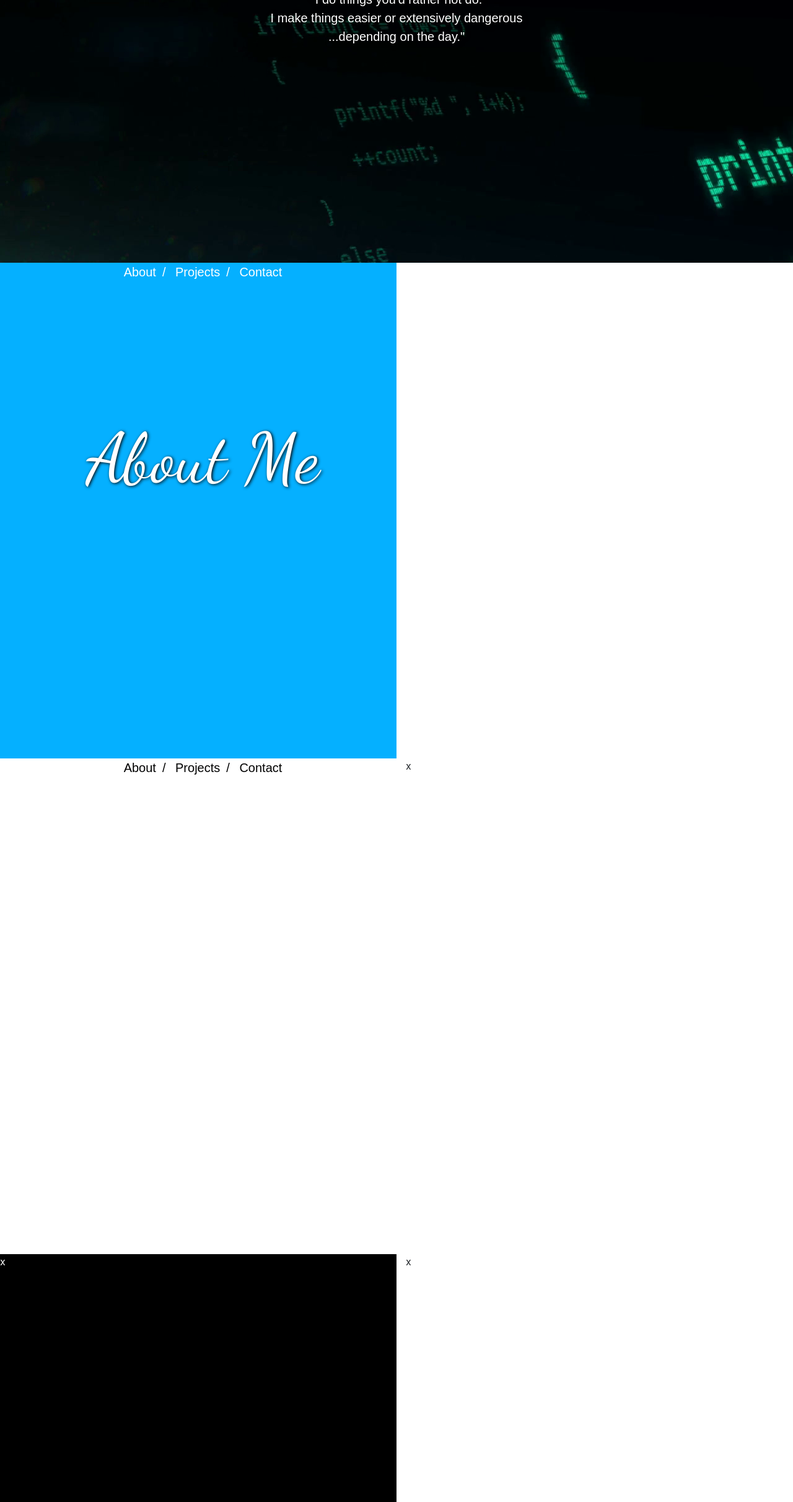
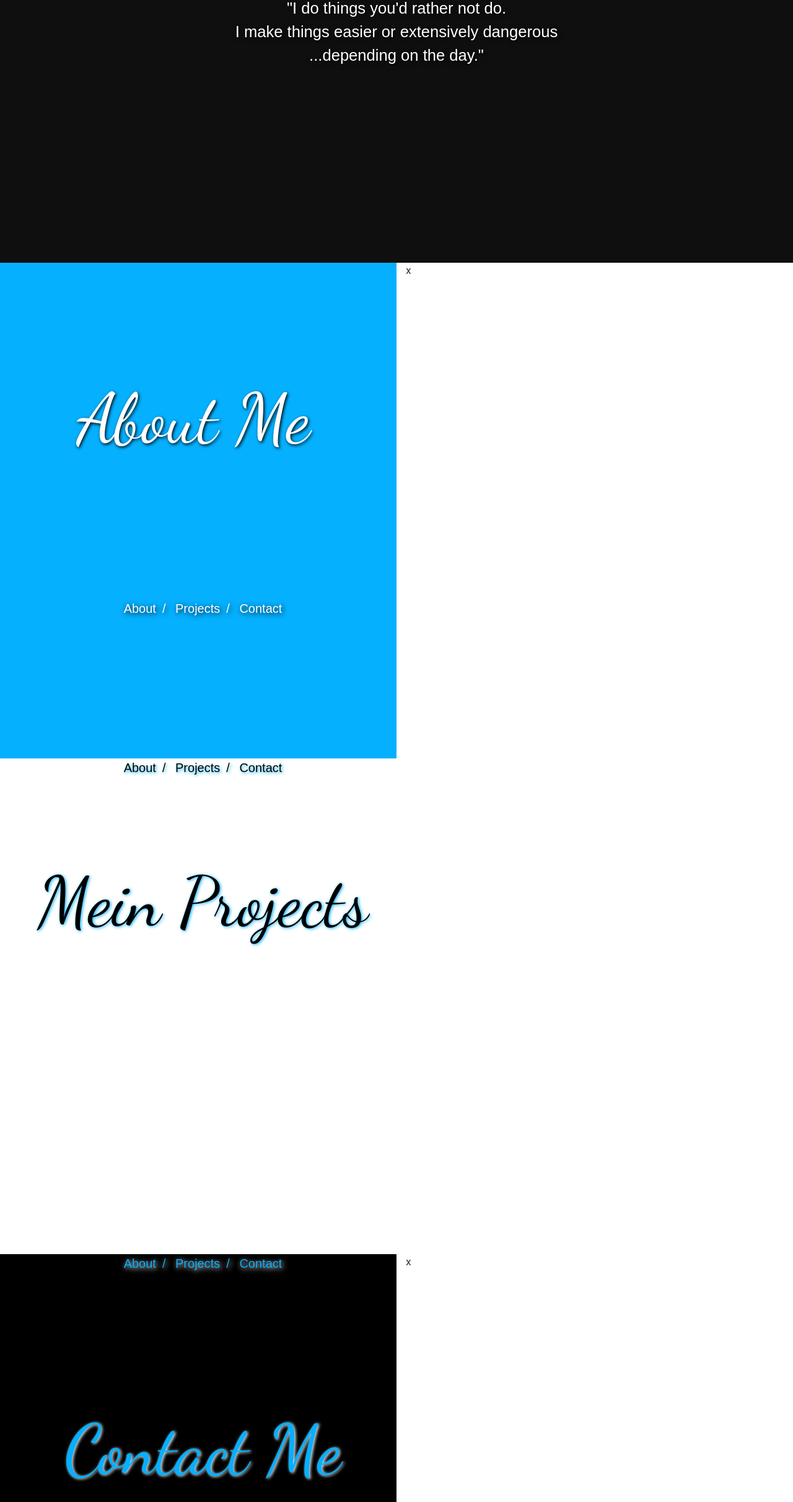
Before and after one commit to Hurly119/AppDev, a plain HTML site: page index.html in a window 1280 px wide. Shown: the part 376-2800 px from the top of the page at 62% size. Drawn offline with nearby package versions, Linux system fonts and the light colour scheme; a web font is replaced by a local one.

Commit message:
Nav put at bottom edit in prog

```diff
--- a/css/style.css
+++ b/css/style.css
@@ -3,7 +3,7 @@ body{
 }
 
 .blue{
-  color:#05b0ff;
+  transform: translateY();
 }
 
 /* <!---START of Home----> */
@@ -22,7 +22,6 @@ body{
   font-size:20px;
   font-weight: 400;
   padding: 0 15px;
-  z-index:13123213;
   position: absolute;
   float: right;
 }
@@ -37,7 +36,7 @@ body{
 
 .homeControl{
   position: absolute;
-  background-image: url("../images/bg.png");
+  /* background-image: url("../images/bg.png"); */
   background-attachment: fixed;
   background-position: center center;
   background-repeat: no-repeat;
@@ -75,19 +74,31 @@ body{
 
 
 .Details{
-  opacity:0;
-  color:white;
+  opacity:1;
+  color:#05b0ff;
   position: absolute;
+  font-family: 'Girassol', cursive;
+  font-size: 3rem;
   z-index: 1;
   top: 38%;
   width: 100%;
   max-width: 100%;
   text-shadow: .1rem .1rem .5rem black;
-  font-family: "Alatsi",sans-serif;
+  /* font-family: "Alatsi",sans-serif; */
   animation-name: Show;
   animation-delay: 2s;
   animation-duration: 2s;
   animation-fill-mode: forwards;
+}
+
+.Details h1{
+  font-size: 3rem;
+  font-weight: 500;
+}
+.Details p{
+  font-size: 1.6rem;
+  font-family: "Alatsi",sans-serif;
+  color:white;
 }
 /*
 .Details div .btn{
@@ -311,10 +322,12 @@ hr.white{
 }
 /* <!--- ContactList---> */
 .contact{
-  height: 100vh;
+  height: 100%;
 }
 .contactInfo,.contactDetails{
   height: 100vh;
+  width: 100%;
+  max-width: 100%;
 }
 .contactInfo{
   background-color: blue;
@@ -322,6 +335,7 @@ hr.white{
 .contactDetails{
   background-color: white;
   max-height: 100%;
+
   overflow-y: scroll;
   /* height:100%;
   max-height: 100%; */
@@ -337,11 +351,15 @@ hr.white{
   color: black;
   text-shadow: .1rem .1rem .5rem black;
 }
+.AboutMe .navigationer{
+  transform: translateY(1250%)!important;
+}
 
 .AboutMe{
   background-color: #05b0ff;
   color: white;
-  background-image: url("../images/speedgang.png");
+  text-shadow: .1rem .1rem .5rem black;
+  /* background-image: url("../images/speedgang.png"); */
   background-size: contain;
   background-repeat: no-repeat;
   background-position: center center;
@@ -352,8 +370,7 @@ font-family: 'Dancing Script', cursive;
   font-weight: 500;
   color:white;
   text-shadow: .1rem .1rem .3rem black;
-  transform: translateY(120%);
-  width:100%;
+  transform: translateY(100%);
   max-width: 100%;
 }
 /* <!--- END About---> */
@@ -361,6 +378,7 @@ font-family: 'Dancing Script', cursive;
 /* <!--- Start Projects---> */
 .Projecto  .navaro a, .Projecto  .navaro a:hover, .Projecto .navaro{
   color:black;
+  text-shadow: .1rem .1rem .3rem #05b0ff;
 }
 
 .Projecto  .navaro a:hover{
@@ -372,7 +390,7 @@ font-family: 'Dancing Script', cursive;
 .Projecto{
   background-color: #fff;
   color: black;
-  background-image: url("../images/speedjoj.png");
+  /* background-image: url("../images/speedhatoff.png"); */
   background-size: contain;
   background-repeat: no-repeat;
   background-position: center center;
@@ -383,27 +401,30 @@ font-family: 'Dancing Script', cursive;
     font-size: 7rem;
     font-weight: 500;
     color:black;
-    /* transform: translateY(150%); */
+    text-shadow: .1rem .1rem .3rem #05b0ff;
+    transform: translateY(70%);
     width:100%;
+    height:100%;
     max-width: 100%;
 }
 
 /* <!---start of Contacts----> */
 
 .Contacto  .navaro a, .Contacto  .navaro a:hover, .Contacto .navaro{
-  color:white;
+  color:#05b0ff;
 }
 
 .Contacto  .navaro a:hover{
   text-decoration: underline;
-  color: #05b0ff;
-  text-shadow: .1rem .1rem .5rem white;
+  color: white;
+  text-shadow: .1rem .1rem .5rem #05b0ff;
 }
 
 .Contacto{
   background-color: #000;
-  color: white;
-  background-image: url("../images/speedhatoff.png");
+  color: #05b0ff;
+  text-shadow: .1rem .1rem .5rem white;
+  /* background-image: url("../images/spidwugun.png"); */
   background-size: contain;
   background-repeat: no-repeat;
   background-position: center center;
@@ -413,10 +434,16 @@ font-family: 'Dancing Script', cursive;
   font-family: 'Dancing Script', cursive;
     font-size: 7rem;
     font-weight: 500;
-    color:white;
-    /* transform: translateY(150%); */
+    color:#05b0ff;
+    transform: translateY(120%);
     width:100%;
+    height:100%;
     max-width: 100%;
+    text-shadow: .1rem .1rem .3rem white;
+}
+
+.xD{
+  height: 100vh;
 }
 /* <!---END of Contacts----> */
 /* <!--- END PROJECTS---> */
@@ -466,14 +493,12 @@ footer hr{
 /* <!---START of Media Queries----> */
 @media (max-width: 768px){
     .Details h1{
-      font-size: 1.8rem!important;
+      font-size: 2rem!important;
     }
     .Details p{
-      font-size: 1rem!important;
+      font-size: 1.3rem!important;
     }
-    .Details div >a{
-      font-size: 0.8rem!important;
-    }
+
     .imagez img{
       max-width: 50%;
     }
--- a/index.html
+++ b/index.html
@@ -49,27 +49,38 @@
 
     <div class="row contact">
       <div class="col-md-6 contactInfo AboutMe">
-        <div class="navigationer blue text-center">
+        <!-- <div class="navigationer text-center">
           <div class="navaro">
             <a href="#About">About</a>/
             <a href="#Projects">Projects</a>/
             <a href="#Contact">Contact</a>
           </div>
-          <div class="AboutCaption">
+            <div class="AboutCaption">
+              About Me
+          </div>
+
+          </div> -->
+          <div class="AboutCaption text-center">
             About Me
+          </div>
+          <div class="navigationer blue text-center">
+            <div class="navaro">
+              <a href="#About">About</a>/
+              <a href="#Projects">Projects</a>/
+              <a href="#Contact">Contact</a>
+            </div>
           </div>
         </div>
 
-      </div>
       <div class="col-md-6 contactDetails">
-        <div class="">
-
+        <div class="xD">
+x
         </div>
-        <div class="">
-
+        <div class="xD">
+x
         </div>
-        <div class="">
-
+        <div class="xD">
+x
         </div>
       </div>
     </div>
@@ -88,28 +99,40 @@
             <a href="#Contact">Contact</a>
           </div>
           <div class="ProjectoCaption">
-
+            Mein Projects
           </div>
         </div>
 
       </div>
       <div class="col-md-6 contactDetails">
-            x
       </div>
     </div>
     </section>
 <!--- End Projects--->
 
 <!--- Contact--->
+<section id="Contact">
+
+
     <div class="row contact">
       <div class="col-md-6 contactInfo Contacto">
-            x
+        <div class="navigationer blue text-center">
+          <div class="navaro">
+            <a href="#About">About</a>/
+            <a href="#Projects">Projects</a>/
+            <a href="#Contact">Contact</a>
+          </div>
+          <div class="ContactoCaption">
+            Contact Me
+          </div>
+        </div>
+
       </div>
     <div class="col-md-6 contactDetails">
-            x
+x
       </div>
     </div>
-
+</section>
     <!--- End Contact--->
     <!--- end ContactList--->
 <footer>
@@ -122,6 +145,9 @@
     <a href="https://www.facebook.com/WelcomeToMyWorld2"> <i class="fab fa-facebook-square"></i></a><br>
     &copy; Hurly Cabalan
 </div>
+<div style="clear:both;">
+
+</div>
 </footer>
     <!---END FOOTER--->
   </body>
```
